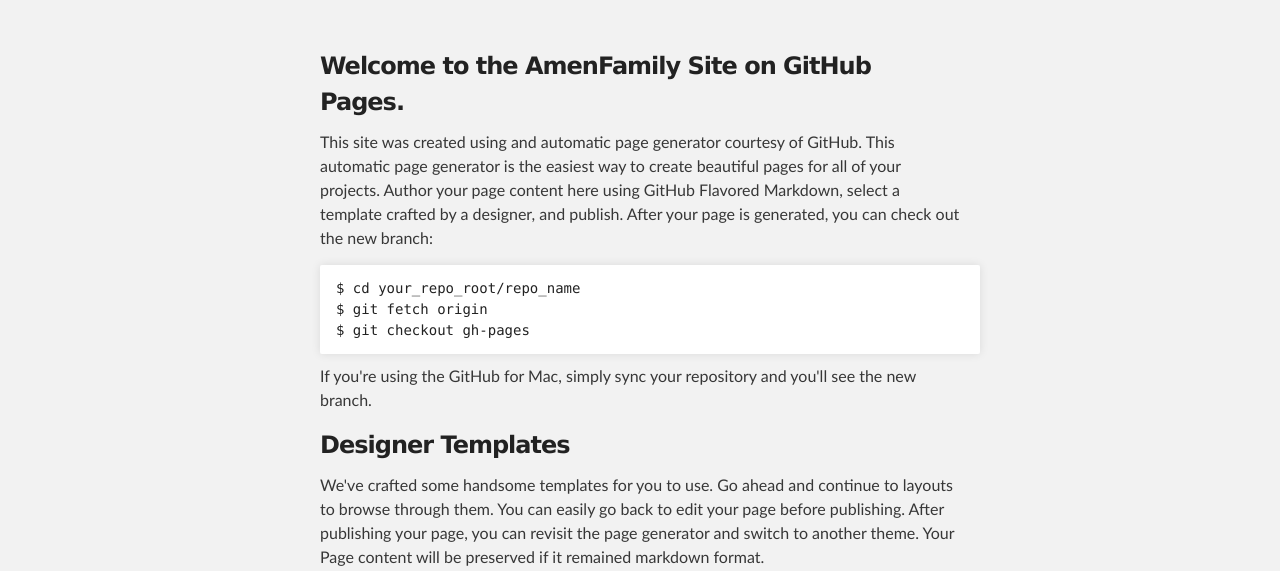
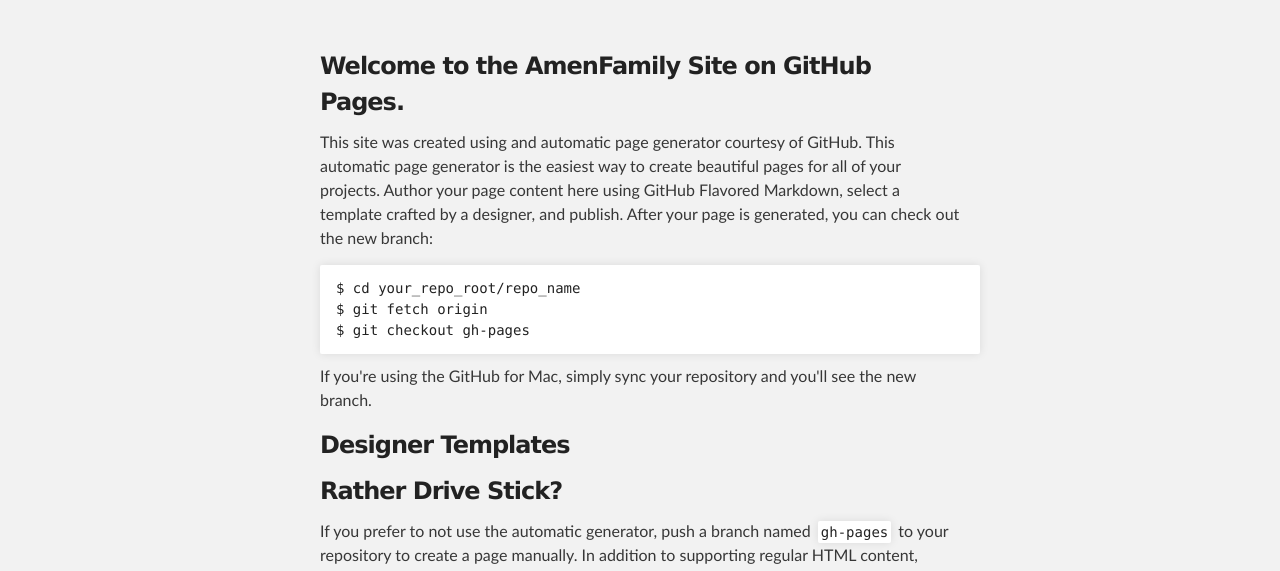
Before and after one commit to m0therwayz/m0therway.github.io, a plain HTML site: page index.html in a window 1280 px wide. Shown: the part 212-783 px from the top of the page. Drawn offline with Linux system fonts and the light colour scheme.

Commit message:
index changes

```diff
--- a/index.html
+++ b/index.html
@@ -42,8 +42,6 @@ $ git checkout gh-pages
 <h3>
 <a name="designer-templates" class="anchor" href="#designer-templates"><span class="octicon octicon-link"></span></a>Designer Templates</h3>
 
-<p>We've crafted some handsome templates for you to use. Go ahead and continue to layouts to browse through them. You can easily go back to edit your page before publishing. After publishing your page, you can revisit the page generator and switch to another theme. Your Page content will be preserved if it remained markdown format.</p>
-
 <h3>
 <a name="rather-drive-stick" class="anchor" href="#rather-drive-stick"><span class="octicon octicon-link"></span></a>Rather Drive Stick?</h3>
 
```
